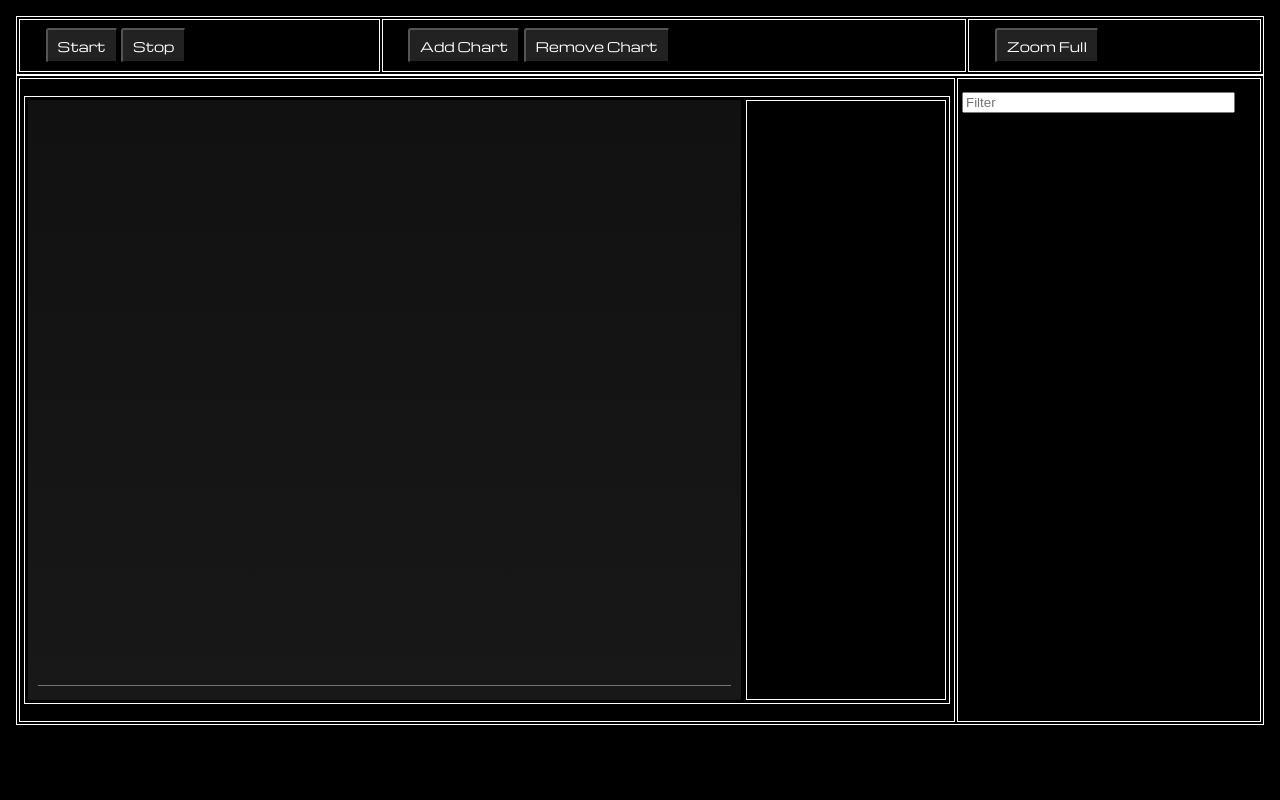
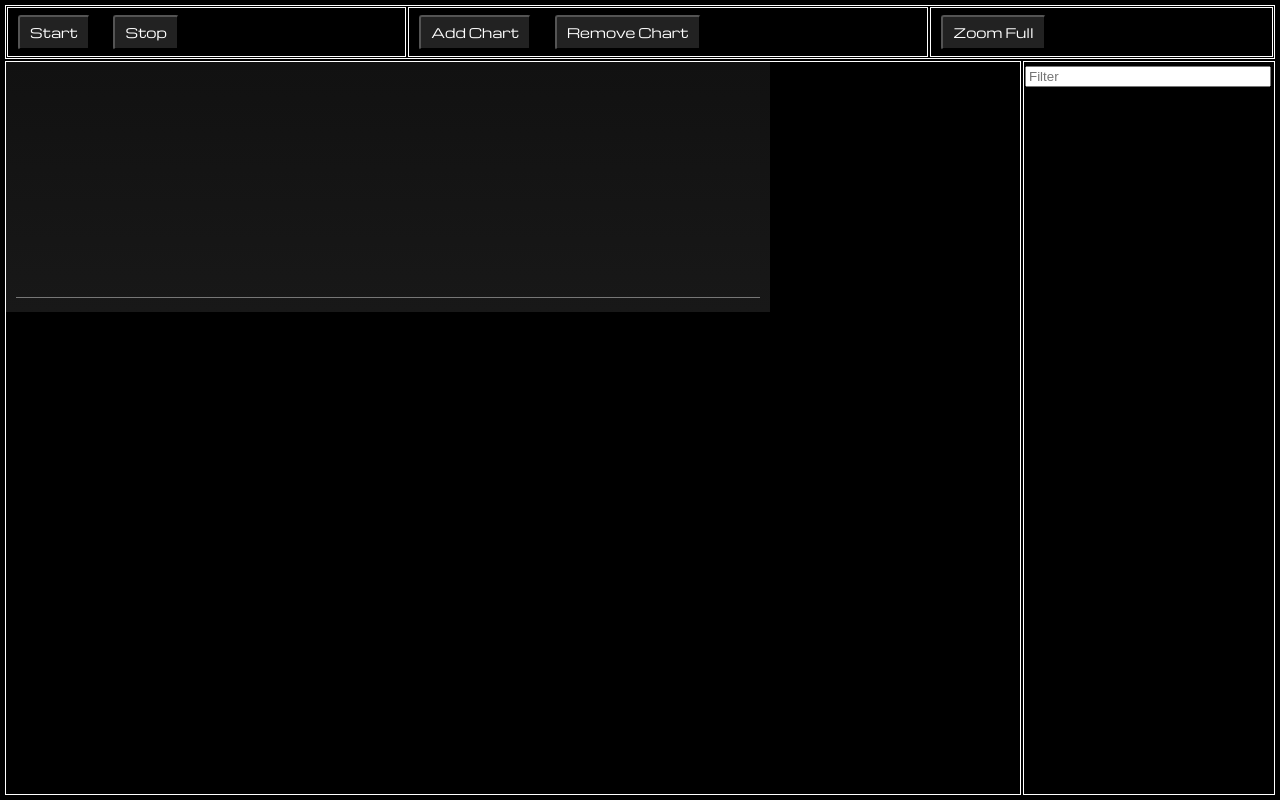
Before and after one commit to RobotCasserole1736/CasseroleWebserver2, a plain HTML site: page Client/src/stripchart.html in a window 1280 px wide. Drawn offline with Linux system fonts and the light colour scheme.

Commit message:
Refctoring to use css flow instaed of tables... waaaaay better!

```diff
--- a/Client/src/common.css
+++ b/Client/src/common.css
@@ -10,7 +10,7 @@
 
 body {
     background: black;
-    padding: 1em;
+    padding: 0.25em;
     margin: 0;
     font-size: 16px;
     font-family: localMichroma, Verdana, sans-serif;
@@ -19,5 +19,5 @@ body {
 
 /* Ensure we use up the full screen space with our content */
 html,body {
-    height: 95%;
+    height: 99vh;
 }
--- a/Client/src/plot.js
+++ b/Client/src/plot.js
@@ -12,34 +12,19 @@ export class Plot {
         //Save off a reference to the relevant div
         this.drawDiv = drawDiv_in;
 
-        this.mainTable = document.createElement('table');
-        this.mainTable.classList.add("expand");
-        this.mainTable.classList.add("outlined");
-
-        var tableRow = this.mainTable.insertRow();
-        this.chartTableElem = tableRow.insertCell();
-        this.signalListElem = tableRow.insertCell();
-
-        this.signalListTable = document.createElement('table');
-        this.signalListTable.classList.add("plotSignalTable");
-        this.signalListTable.classList.add("outlined");
+        this.newHCContainer = document.createElement('plotHighchartsContainer');
+        this.newHCContainer.id = this.drawDiv.id + "_hcContainer";
+        this.newPSContainer = document.createElement('plotSignalTableContainer');
+        this.newPSContainer.id = this.drawDiv.id + "_psContainer";
 
 
-        this.signalListElem.appendChild(this.signalListTable);
-
-
-        var chartDrawElemId = this.drawDiv.id + "_chart";
-        var signalListElemId = this.drawDiv.id + "_siglist";
-
-        this.chartTableElem.id = chartDrawElemId;
-
-
-        this.drawDiv.appendChild(this.mainTable);
+        this.drawDiv.appendChild(this.newHCContainer);
+        this.drawDiv.appendChild(this.newPSContainer);
 
         //deep-copy the default chart options
         var options = dflt_options;
         //Modify as needed
-        options.chart.renderTo = chartDrawElemId;
+        options.chart.renderTo = this.newHCContainer.id; //TODO
         //Create highcharts object
         this.chart = new Highcharts.Chart(options);
 
@@ -47,13 +32,12 @@ export class Plot {
 
     }
 
-    resize(plotHeight, plotWidth){
-
-        this.signalListTable.style.height = plotHeight.toString() + "px";
-        this.signalListTable.style.width = "200px"
+    resize(){
+        var plotHeight = this.newHCContainer.clientHeight;
+        var plotWidth = this.newHCContainer.clientWidth;
 
         //Highcharts does not automatically flow to fill its container - this will do that manually.
-        this.chart.setSize(plotWidth - 200, plotHeight);
+        this.chart.setSize(plotWidth, plotHeight);
         this.chart.reflow();
         this.chart.redraw();
     }
--- a/Client/src/stripchart.css
+++ b/Client/src/stripchart.css
@@ -1,55 +1,75 @@
-div.mainDrawArea {
-    position:relative;
-    height:100%;
-}
-
-table.buttonTable {
-    position:relative;
-    width:100%
-}
-td.buttonGroup {
-    padding-left: 2vw;
-    padding-right: 2vw;
-    padding-top: 1vh;
-    padding-bottom: 1vh;
-}
-
-div.mainDrawArea {
-    position:relative;
-    width:100%;
-    height:90%;
-}
-
-td.signalSelect {
-    width:300px;
-}
-
-
-td.filterTextInputHolder {
-    height:35px
-}
-input.filterTextInput{
-    width:90%;
-}
-
-table.plotSignalTable{
+topLevelContainer {
+    display: flex;
+    flex-direction: column;
     width:100%;
     height:100%;
 }
 
 
-.expandH{
-    height:100%;
+
+buttonsContainer {
+    display: flex;
+    flex-direction: row;
+    flex-grow: 0;
 }
-.expandW{
-    width:100%;
+
+
+buttonGroup {
+    flex-grow: 1;
 }
-.expand{
-    width:100%;
-    height:100%;
+
+dataContainer{
+    display: flex;
+    flex-direction: row;
+    flex-grow: 1;
 }
+
+plotsContainer{
+    display: flex;
+    flex-direction: column;
+    flex-grow: 1;
+}
+
+signalListContainer{
+    flex-grow: 0;
+    width:250px;
+}
+
+plot {
+    display: flex;
+    flex-direction: row;
+}
+
+plotHighchartsContainer {
+    flex-grow:1;
+    min-height: 250px;
+    max-height: 600px;
+}
+
+plotSignalTableContainer {
+    flex-grow:0;
+    width: 250px;
+}
+
+
+
+
+
+
+.expandable {
+    flex-grow: 1;
+}
+
+input.filterTextInput{
+    width:95%;
+    margin:1px;
+}
+
+
+
 .outlined{
     border: 1px solid #FFFFFF;
+    margin: 1px;
 }
 
 
@@ -57,6 +77,7 @@ table.plotSignalTable{
 button {
     background: #222222;
     padding: 6.5px 10px;
+    margin: 6.5px 10px;
     -webkit-border-radius: 3px;
     -moz-border-radius: 3px;
     border-radius: 3px;
--- a/Client/src/stripchart.html
+++ b/Client/src/stripchart.html
@@ -10,53 +10,42 @@
 </head>
 
 <body>
-    <div>
+
+    <topLevelContainer>
+
         <!-- buttons area-->
-        <table class="buttonTable outlined">
-            <tr>
-                <td class="buttonGroup outlined">
-                    <button id="start_btn" type="button" onclick="handleStartBtnClick()">Start</button>
-                    <button id="stop_btn" type="button" onclick="handleStopBtnClick()">Stop</button>
-                </td>
-                <td class="buttonGroup outlined">
-                    <button id="add_chart_btn" type="button" onclick="handleAddChartBtnClick()">Add Chart</button>
-                    <button id="rm_chart_btn" type="button" onclick="handleRmChartBtnClick()">Remove Chart</button>
-                </td>
-                <td class="buttonGroup outlined">
-                    <button id="zoom_full_btn" type="button" onclick="handleZoomFullBtnClick()">Zoom Full</button>
-                </td>
-            </tr>
-        </table>
-    </div>
-    <div class="mainDrawArea">
-        <table class="expand outlined">
-            <tr>
-                <td class="plots outlined">
-                    <table class="expand" id="plotsTable">
-                        <!-- Gets populated by javascript as user adds/removes plots-->
-                    </table>
-                </td>
-                <td class="signalSelect outlined">
-                    <!-- Signal List / Selection Area-->
-                    <table class="expand">
-                        <tr>
-                            <td class="filterTextInputHolder">
-                                <input class="filterTextInput" id="filterTextInput" type="text" placeholder="Filter" onkeyup="filterChangeHandler(this.value)">
-                            </td>
-                        </tr>
-                        <tr>
-                            <td >
-                                <div class="signalList">
-                                </div>
-                            </td>
-                        </tr>
-                    </table>
-                </td>
-            </tr>
-        </table>
+        <buttonsContainer class="outlined">
+            <buttonGroup class="outlined">
+                <button id="start_btn" type="button" onclick="handleStartBtnClick()">Start</button>
+                <button id="stop_btn" type="button" onclick="handleStopBtnClick()">Stop</button>
+            </buttonGroup>
+            <buttonGroup class="outlined">
+                <button id="add_chart_btn" type="button" onclick="handleAddChartBtnClick()">Add Chart</button>
+                <button id="rm_chart_btn" type="button" onclick="handleRmChartBtnClick()">Remove Chart</button>
+            </buttonGroup>
+            <buttonGroup class="outlined">
+                <button id="zoom_full_btn" type="button" onclick="handleZoomFullBtnClick()">Zoom Full</button>
+            </buttonGroup>
+        </buttonsContainer>
 
 
-    </div>
+        <dataContainer>
+            <!-- Chart Draw area-->
+            <plotsContainer  class="outlined" id="plotsContainer">
+                <!-- gets populated by javascript-->
+            </plotsContainer>
+
+            <!-- Signal List / Selection Area-->
+            <signalListContainer class="outlined">
+                <input class="filterTextInput" id="filterTextInput" type="text" placeholder="Filter"
+                onkeyup="filterChangeHandler(this.value)">
+            </signalListContainer>
+
+        </dataContainer>
+
+    </topLevelContainer>
+
+
 
     <script type="module" src="./highcharts.js"></script>
     <script type="module" src="./stripchart.js"></script>
--- a/Client/src/stripchart.js
+++ b/Client/src/stripchart.js
@@ -1,8 +1,9 @@
 import { Plot } from './plot.js'
 
-var plotsTable = document.getElementById("plotsTable");
+var plotsContainer = document.getElementById("plotsContainer");
 var numPlots = 0;
 var plotList = [];
+
 
 //Attach resize callback to window changing size
 window.addEventListener("resize", resizeAll);
@@ -13,13 +14,11 @@ addPlot()
 
 function addPlot(){
     numPlots++;
-    var tableCell = plotsTable.insertRow(-1).insertCell(0);
+    var newPlotContainer = document.createElement('plot');
 
-    var hcDiv = document.createElement('div');
-    hcDiv.id = "plot"+numPlots.toString();
-    tableCell.appendChild(hcDiv);
+    plotsContainer.appendChild(newPlotContainer);
 
-    var plotToAdd = new Plot(hcDiv);
+    var plotToAdd = new Plot(newPlotContainer);
     plotList[numPlots-1] = plotToAdd;
 
     resizeAll();
@@ -29,9 +28,7 @@ function addPlot(){
 function removePlot(){
     if(numPlots > 1){
         var plotToRemove = numPlots; // assume last plot removed.
-        delete plotList[plotToRemove];
-        plotList[plotToRemove] = null;
-        plotsTable.deleteRow(plotToRemove-1);
+
         numPlots--;
     }
 
@@ -66,14 +63,9 @@ function handleZoomFullBtnClick(){
 
 function resizeAll(){
 
-    if(numPlots > 0){
-        var pageWidth = document.getElementById('plotsTable').clientWidth * 0.98;
-        var plotHeight = document.getElementById("plotsTable").clientHeight / numPlots;
-        plotHeight = Math.min(plotHeight, 600);
-        plotHeight = Math.max(plotHeight, 250);
 
-        for(var i = 0; i < numPlots; i++){
-            plotList[i].resize(plotHeight, pageWidth);
-        }
+    for(var i = 0; i < numPlots; i++){
+        plotList[i].resize();
     }
+
 }
```
